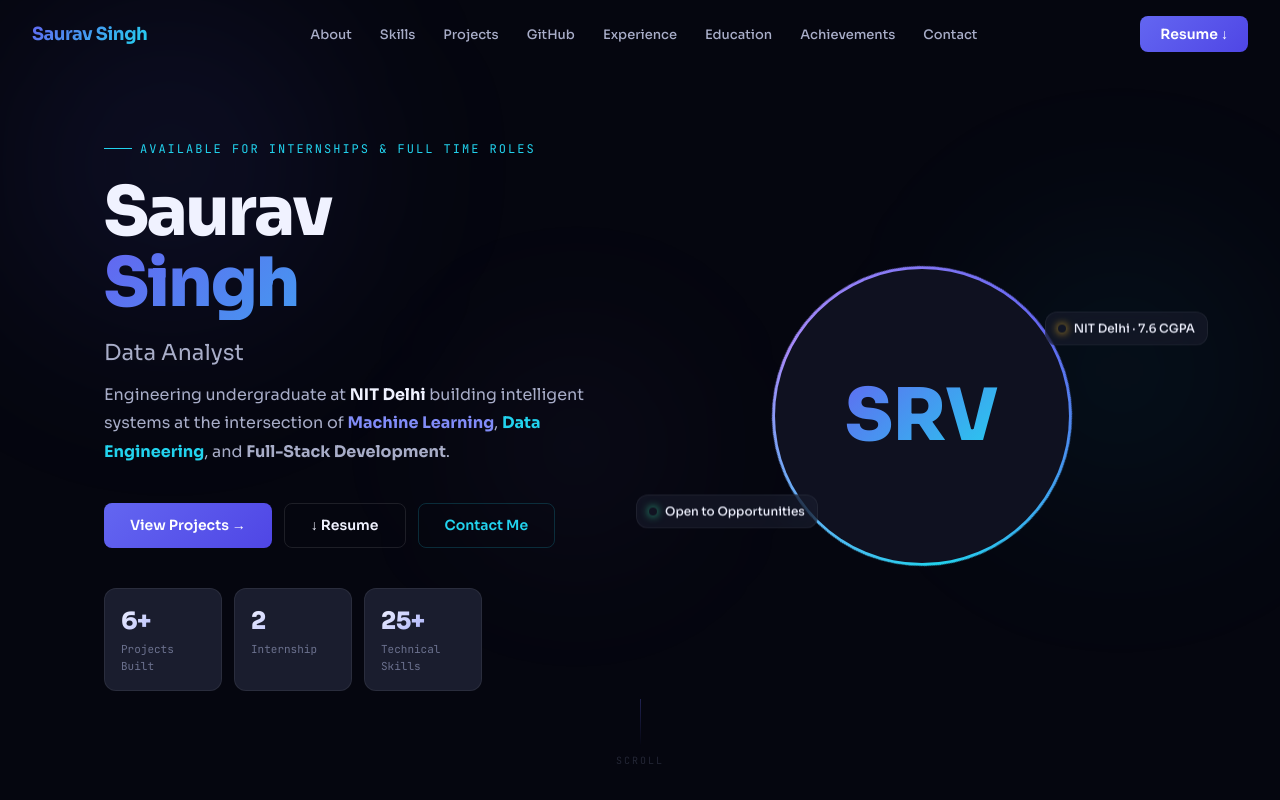
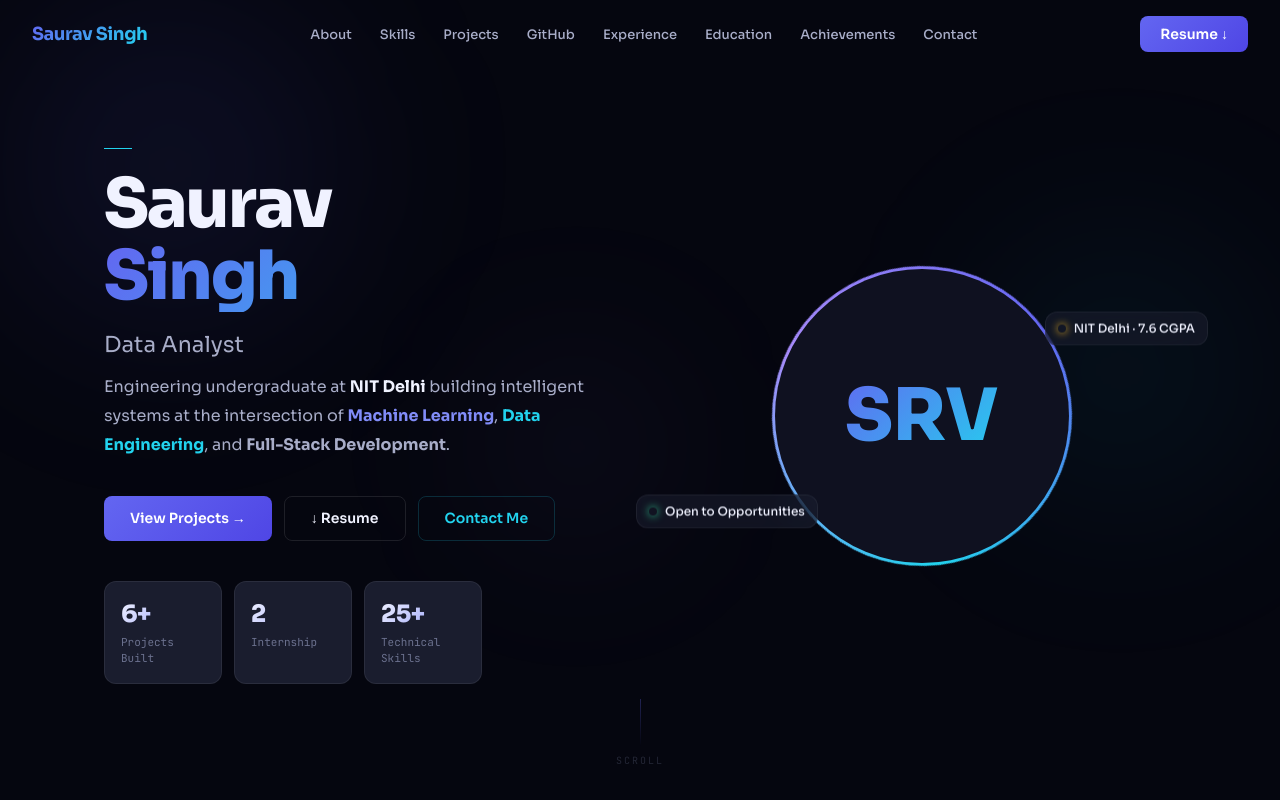
Before and after one commit to srv-0/Portfolio, a React (Vite) app: page / in a window 1280 px wide. Shown: the top 800 px of the page. Built offline with nearby package versions, Linux system fonts and the light colour scheme.

Commit message:
Remove label for internships and full-time roles
Removed internship and full-time roles label from Hero component.

```diff
--- a/src/components/Hero.jsx
+++ b/src/components/Hero.jsx
@@ -56,7 +56,6 @@ export default function Hero() {
             {/* label */}
             <div className="flex items-center gap-2 mb-5">
               <span className="w-7 h-px bg-cyan-400" />
-              <span className="font-mono text-xs text-cyan-400 tracking-[2px] uppercase">Available for Internships & Full time roles</span>
             </div>
 
             {/* name */}
```
